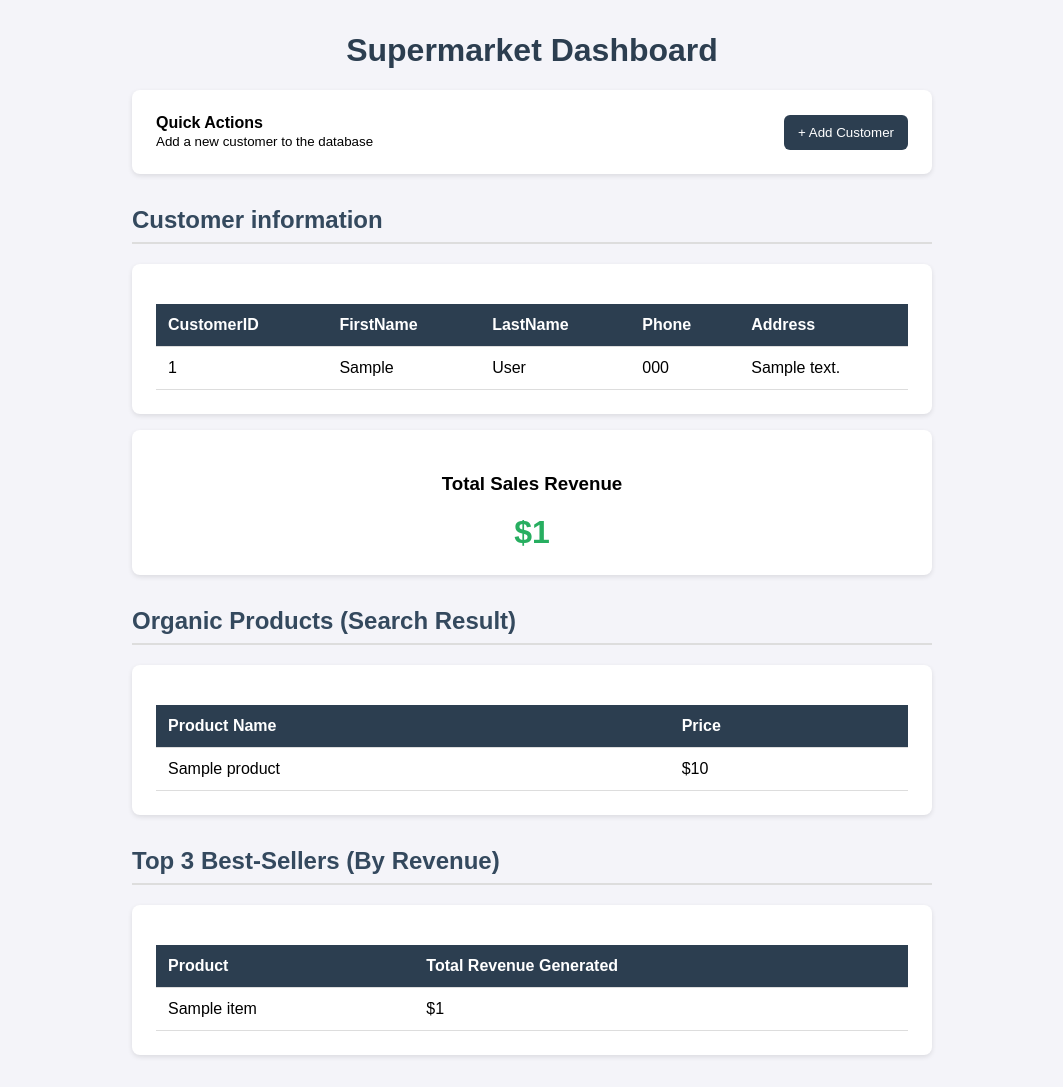
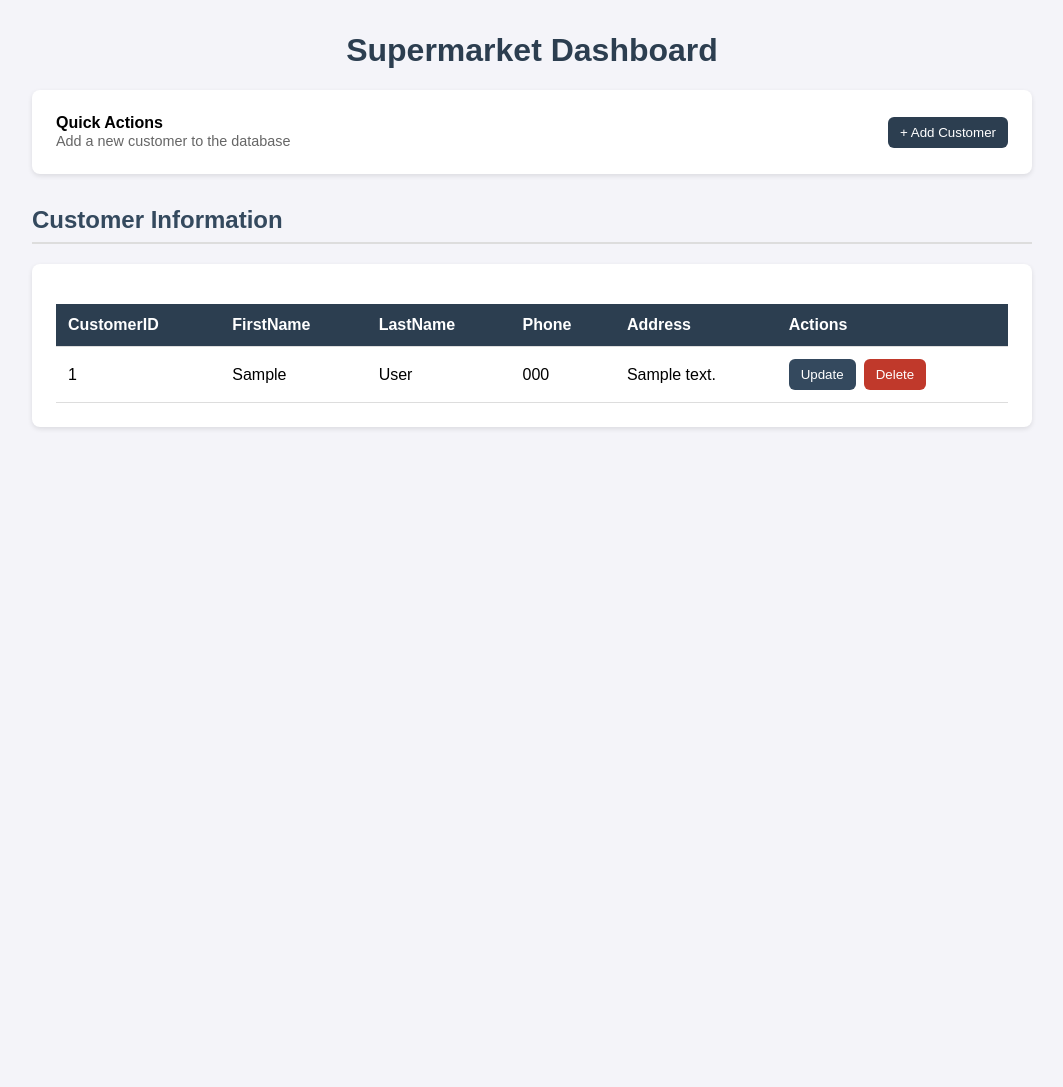
Before and after one commit to i7modes/Project-Database, a Flask app: template templates/dashboard.html in a window 1280 px wide. Shown: the whole page, without its empty margins (108-1171 px from the left). After the commit the page ends 429 px from the top, so only its background shows below. Run offline with Flask 3, Linux system fonts and the light colour scheme; the template is opened without the code that fills it: most values are stand-ins (such as "Sample title", 1, 10 or a date in 2020).

Commit message:
update 4

```diff
--- a/main.py
+++ b/main.py
@@ -3,11 +3,12 @@ import mysql.connector
 
 app = Flask(__name__)
 
+
 # Database Configuration
 db_config = {
-    'host': 'database.renthic.space',
+    'host': 'localhost',
     'user': 'supermarket_admin',
-    'password': 'Admin123!',
+    'password': 'admin123',
     'database': 'Supermarket'
 }
 
@@ -23,30 +24,9 @@ def dashboard():
     cursor.execute("SELECT CustomerID,FirstName,LastName,Phone,Address FROM Customers")
     customer = cursor.fetchall()
 
-    cursor.execute("SELECT * FROM Products")
-    organic_products = cursor.fetchall()
-
-    #Top 3 Best-Selling Products by Revenue
-    cursor.execute("""
-                   SELECT P.Name, SUM(TI.Quantity * TI.PriceAtTimeOfSale) as TotalRevenue
-                   FROM TransactionItems TI
-                            JOIN Products P ON TI.ProductID = P.ProductID
-                   GROUP BY P.ProductID
-                   ORDER BY TotalRevenue DESC LIMIT 3
-                   """)
-    top_sellers = cursor.fetchall()
-
-    #Total Revenue Single Value
-    cursor.execute("SELECT SUM(TotalAmount) as Total FROM Transactions")
-    total_revenue = cursor.fetchone()['Total']
-
     cursor.close()
     conn.close()
-    return render_template('dashboard.html',
-                           organic_products=organic_products,
-                           customer=customer,
-                           top_sellers=top_sellers,
-                           total_revenue=total_revenue)
+    return render_template('dashboard.html',customer=customer)
 
 @app.route('/add_customer', methods=['GET', 'POST'])
 def add_customer():
@@ -77,6 +57,57 @@ def add_customer():
 
     return render_template('add_customer.html')
 
+@app.route('/edit_customer/<int:customer_id>', methods=['GET', 'POST'])
+def edit_customer(customer_id):
+    conn = get_db_connection()
+    cursor = conn.cursor(dictionary=True)
+
+    if request.method == 'POST':
+        first_name = request.form['first_name']
+        last_name  = request.form['last_name']
+        email      = request.form['email']
+        password   = request.form['password']
+        phone      = request.form['phone']
+        address    = request.form['address']
+
+        cursor2 = conn.cursor()
+        query = """
+            UPDATE Customers
+            SET FirstName=%s, LastName=%s, Email=%s, Password=%s, Phone=%s, Address=%s
+            WHERE CustomerID=%s
+        """
+        values = (first_name, last_name, email, password, phone, address, customer_id)
+        cursor2.execute(query, values)
+        conn.commit()
+        cursor2.close()
+
+        cursor.close()
+        conn.close()
+        return redirect(url_for('dashboard'))
+
+    # GET: fetch current customer data
+    cursor.execute("SELECT * FROM Customers WHERE CustomerID = %s", (customer_id,))
+    customer = cursor.fetchone()
+
+    cursor.close()
+    conn.close()
+
+    return render_template('edit_customer.html', customer=customer)
+
+
+@app.route('/delete_customer/<int:customer_id>', methods=['POST'])
+def delete_customer(customer_id):
+    conn = get_db_connection()
+    cursor = conn.cursor()
+
+    cursor.execute("DELETE FROM Customers WHERE CustomerID = %s", (customer_id,))
+    conn.commit()
+
+    cursor.close()
+    conn.close()
+
+    return redirect(url_for('dashboard'))
+
 
 if __name__ == '__main__':
     app.run(debug=True)
--- a/templates/dashboard.html
+++ b/templates/dashboard.html
@@ -5,7 +5,7 @@
     <meta name="viewport" content="width=device-width, initial-scale=1.0">
     <title>Supermarket Dashboard</title>
     <style>
-        body { font-family: sans-serif; max-width: 800px; margin: 2rem auto; padding: 0 1rem; background-color: #f4f4f9; }
+        body { font-family: sans-serif; max-width: 1000px; margin: 2rem auto; padding: 0 1rem; background-color: #f4f4f9; }
         h1 { color: #2c3e50; text-align: center; }
         h2 { color: #34495e; border-bottom: 2px solid #ddd; padding-bottom: 0.5rem; margin-top: 2rem; }
 
@@ -16,25 +16,32 @@
         th, td { text-align: left; padding: 12px; border-bottom: 1px solid #ddd; }
         th { background-color: #2c3e50; color: white; }
         tr:hover { background-color: #f1f1f1; }
+
+        .btn { padding: 8px 12px; border: none; border-radius: 6px; cursor: pointer; color: white; }
+        .btn-add { background: #2c3e50; }
+        .btn-update { background: #34495e; }
+        .btn-delete { background: #c0392b; }
+        .actions { display: flex; gap: 8px; align-items: center; }
+        .muted { color: #666; font-size: 0.9rem; }
     </style>
 </head>
 <body>
 
     <h1>Supermarket Dashboard</h1>
 
+    <!-- Quick Actions -->
     <div class="card" style="display:flex; justify-content:space-between; align-items:center;">
         <div>
             <strong>Quick Actions</strong><br>
-            <small>Add a new customer to the database</small>
+            <span class="muted">Add a new customer to the database</span>
         </div>
         <a href="{{ url_for('add_customer') }}" style="text-decoration:none;">
-            <button style="padding:10px 14px; border:none; border-radius:6px; cursor:pointer; background:#2c3e50; color:white;">
-                + Add Customer
-            </button>
+            <button class="btn btn-add">+ Add Customer</button>
         </a>
     </div>
 
-    <h2>Customer information</h2>
+    <!-- Customers -->
+    <h2>Customer Information</h2>
     <div class="card">
         <table>
             <thead>
@@ -44,6 +51,7 @@
                     <th>LastName</th>
                     <th>Phone</th>
                     <th>Address</th>
+                    <th>Actions</th>
                 </tr>
             </thead>
             <tbody>
@@ -54,51 +62,22 @@
                     <td>{{ c.LastName }}</td>
                     <td>{{ c.Phone }}</td>
                     <td>{{ c.Address }}</td>
-                </tr>
-                {% endfor %}
-            </tbody>
-        </table>
-    </div>
+                    <td>
+                        <div class="actions">
+                            <a href="{{ url_for('edit_customer', customer_id=c.CustomerID) }}" style="text-decoration:none;">
+                                <button class="btn btn-update">Update</button>
+                            </a>
 
-    <div class="card" style="text-align: center;">
-        <h3>Total Sales Revenue</h3>
-        <div class="highlight">${{ total_revenue }}</div>
-    </div>
-
-    <h2>Organic Products (Search Result)</h2>
-    <div class="card">
-        <table>
-            <thead>
-                <tr>
-                    <th>Product Name</th>
-                    <th>Price</th>
-                </tr>
-            </thead>
-            <tbody>
-                {% for product in organic_products %}
-                <tr>
-                    <td>{{ product.Name }}</td>
-                    <td>${{ product.UnitPrice }}</td>
-                </tr>
-                {% endfor %}
-            </tbody>
-        </table>
-    </div>
-
-    <h2>Top 3 Best-Sellers (By Revenue)</h2>
-    <div class="card">
-        <table>
-            <thead>
-                <tr>
-                    <th>Product</th>
-                    <th>Total Revenue Generated</th>
-                </tr>
-            </thead>
-            <tbody>
-                {% for item in top_sellers %}
-                <tr>
-                    <td>{{ item.Name }}</td>
-                    <td>${{ item.TotalRevenue }}</td>
+                            <form action="{{ url_for('delete_customer', customer_id=c.CustomerID) }}"
+                                  method="POST" style="margin:0;">
+                                <button class="btn btn-delete"
+                                        type="submit"
+                                        onclick="return confirm('Are you sure you want to delete this customer?');">
+                                    Delete
+                                </button>
+                            </form>
+                        </div>
+                    </td>
                 </tr>
                 {% endfor %}
             </tbody>
```
Also changed, not shown: templates/edit_customer.html (added, +54 -0 lines).
